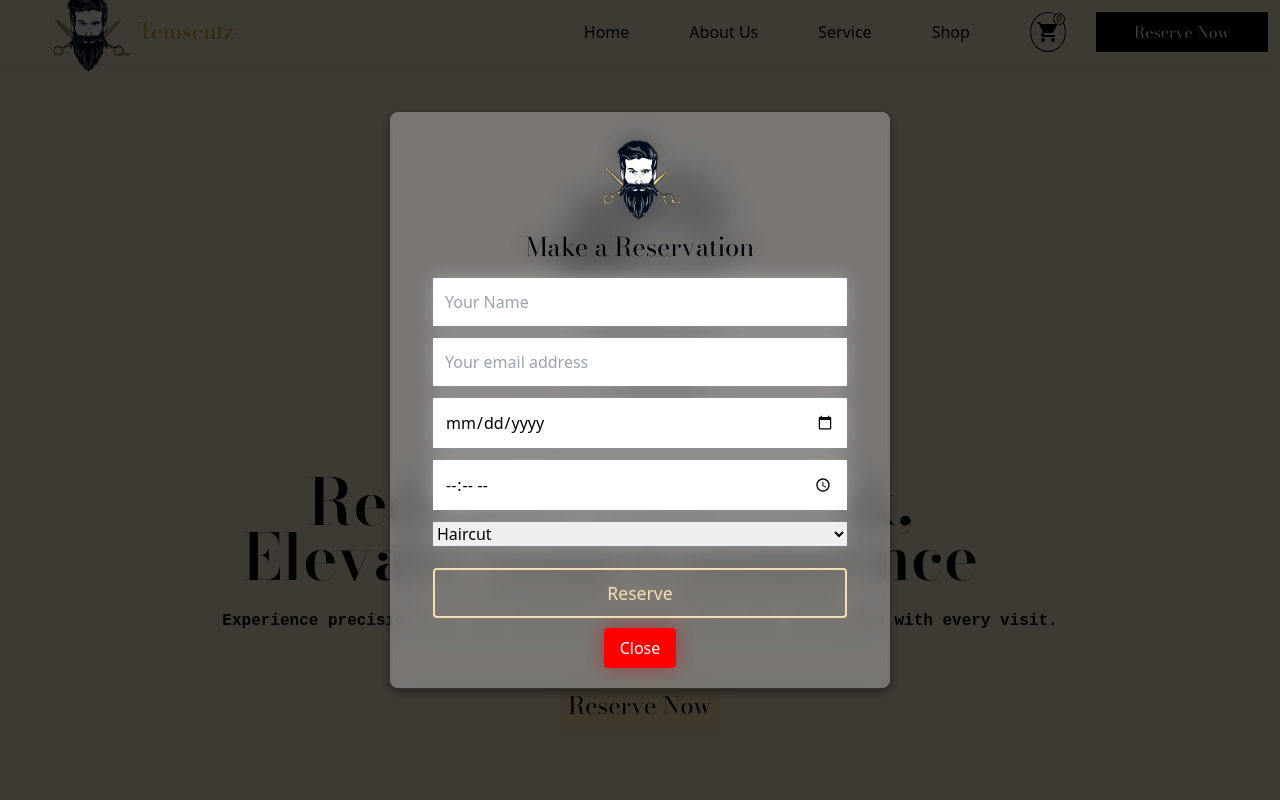
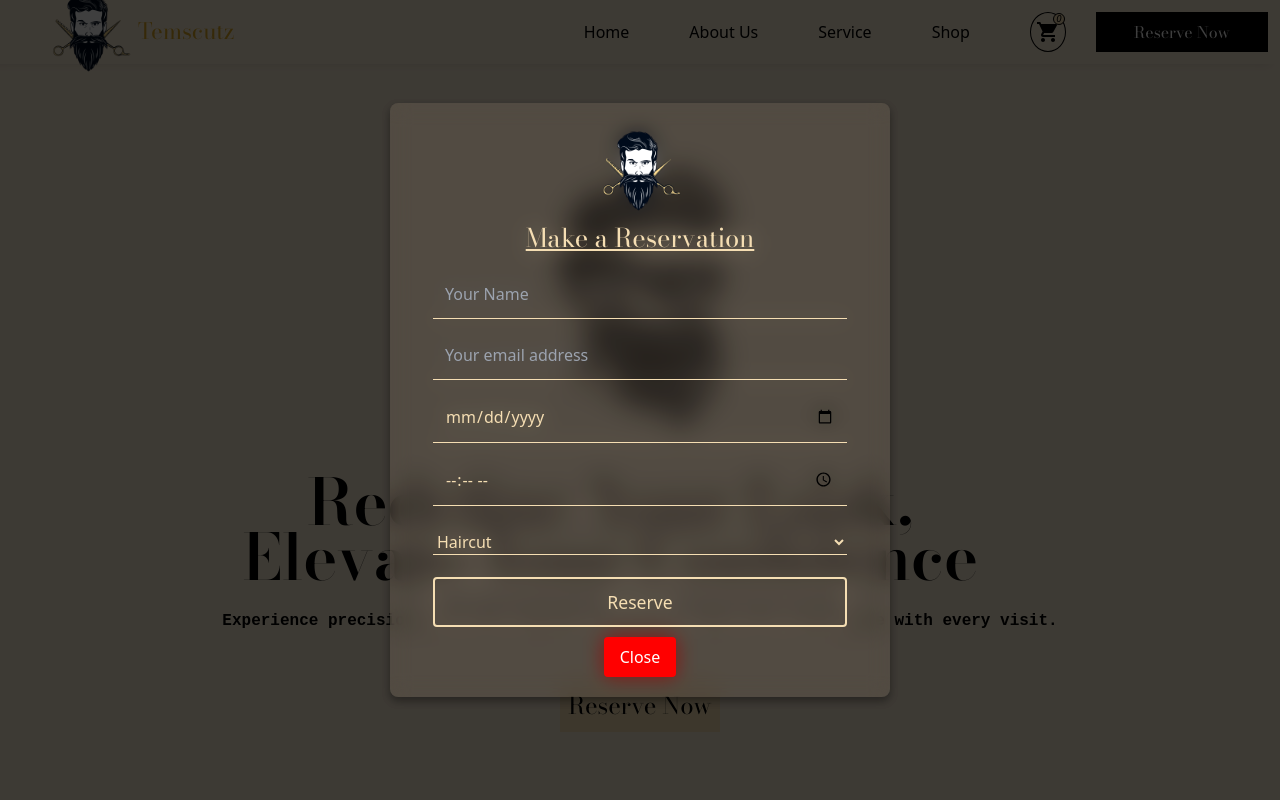
Before and after one commit to TORY-SKY/temscutz, a React (Vite) app: page / in a window 1280 px wide. Both pictures are taken after a click on the item "Reserve Now". Shown: the top 800 px of the page. Built offline with nearby package versions, Linux system fonts and the light colour scheme.

Commit message:
reservation modal

```diff
--- a/src/components/ReservationModal.css
+++ b/src/components/ReservationModal.css
@@ -12,7 +12,7 @@
 }
 
 .modal-content {
-  background: rgba(255, 255, 255, 0.249);
+  background: rgba(245, 222, 179, 0.088);
   backdrop-filter: blur(10px);
 
   padding: 20px;
@@ -36,11 +36,28 @@
 }
 .modal-content form input {
   padding: 12px;
+  background-color: transparent;
+  border-bottom: 1px solid wheat;
+  color: wheat;
+}
+.modal-content form .selectt {
+  padding-top: 12px;
+  background-color: transparent;
+  border-bottom: 1px solid wheat;
+}
+.modal-content form .selectt select {
+  border: none;
+  width: 100%;
+  background-color: transparent;
+  outline: transparent;
+  color: wheat;
 }
 .make-a-reservation {
   font-family: "Bodoni Moda", serif;
   font-size: clamp(1.6rem, 3px, 2rem);
   margin-bottom: 12px;
+  color: wheat;
+  text-decoration: underline;
 }
 .close-button {
   background: red;
@@ -53,7 +70,6 @@
 }
 
 .submit-button {
-
   background: #128c7e;
   color: white;
   border: none;
--- a/src/components/Test.tsx
+++ b/src/components/Test.tsx
@@ -17,6 +17,7 @@ const ReservationModal: React.FC<ReservationModalProps> = ({
     name: "",
     date: "",
     time: "",
+    email: "",
     service: "haircut",
   });
 
@@ -73,12 +74,11 @@ const ReservationModal: React.FC<ReservationModalProps> = ({
           <input
             type="text"
             id="email"
-            value={formData.name}
+            value={formData.email}
             onChange={handleChange}
             placeholder="Your email address"
             required
           />
-
 
           <input
             type="date"
@@ -95,13 +95,17 @@ const ReservationModal: React.FC<ReservationModalProps> = ({
             onChange={handleChange}
             required
           />
-
-          <select id="service" value={formData.service} onChange={handleChange}>
-            <option value="haircut">Haircut</option>
-            <option value="beard-trim">Beard Trim</option>
-            <option value="shave">Shave & Facial</option>
-          </select>
-
+          <div className="selectt">
+            <select
+              id="service"
+              value={formData.service}
+              onChange={handleChange}
+            >
+              <option value="haircut">Haircut</option>
+              <option value="beard-trim">Beard Trim</option>
+              <option value="shave">Shave & Facial</option>
+            </select>
+          </div>
           <button
             // type="submit"
             onClick={sendWhatsApp}
```
